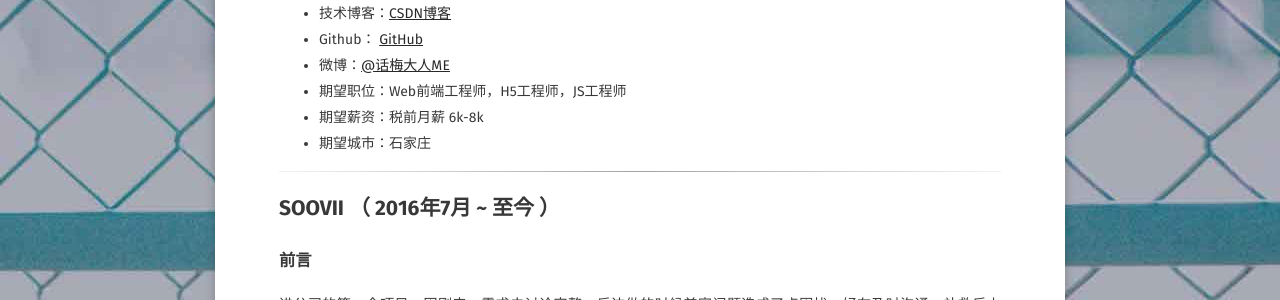
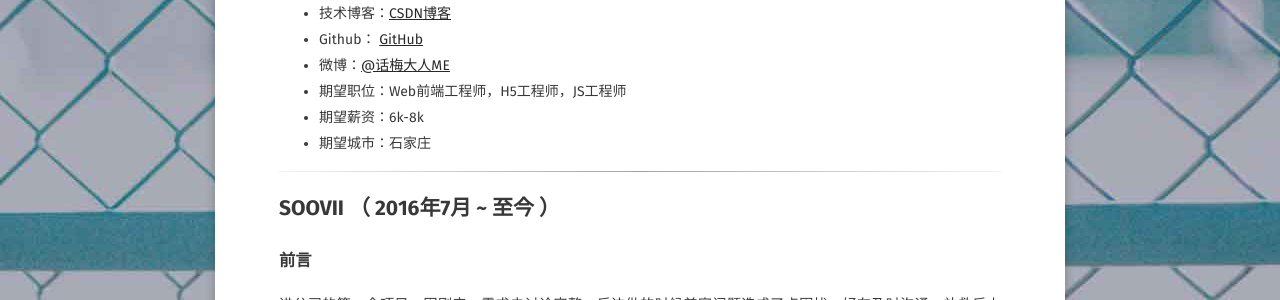
Before and after one commit to ybx13579/IceYang.github.io, a Jekyll site: the page built from about/index.md, in a window 1280 px wide and 900 px high, scrolled down 397 px. Shown: the part 151-451 px from the top of the window. Built offline with Jekyll 4.4.1, drawn with Linux system fonts in a browser that asks for light colours; some web fonts are replaced; some of the changed text lies outside the part shown.

Commit message:
Update index.md

```diff
--- a/about/index.md
+++ b/about/index.md
@@ -22,7 +22,7 @@ comments: false
  - Github： [GitHub](https://github.com/ybx13579)
  - 微博：[@话梅大人ME](http://weibo.com/u/2114928095)<br/>
  - 期望职位：Web前端工程师，H5工程师，JS工程师
- - 期望薪资：税前月薪 6k-8k
+ - 期望薪资：6k-8k
  - 期望城市：石家庄
 
 
```
Also changed, not shown: other parts of about/index.md (+5 -0 lines).
